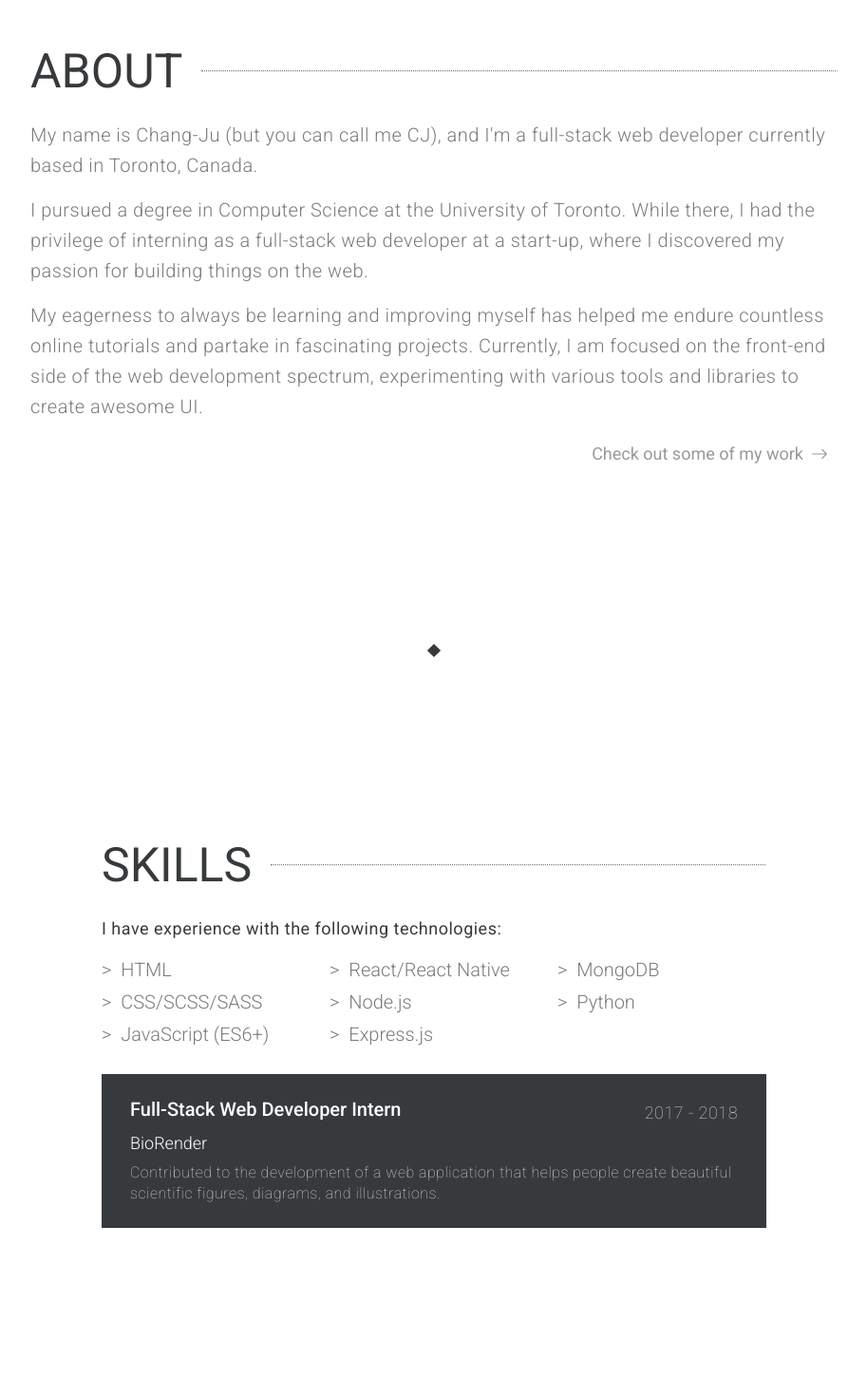
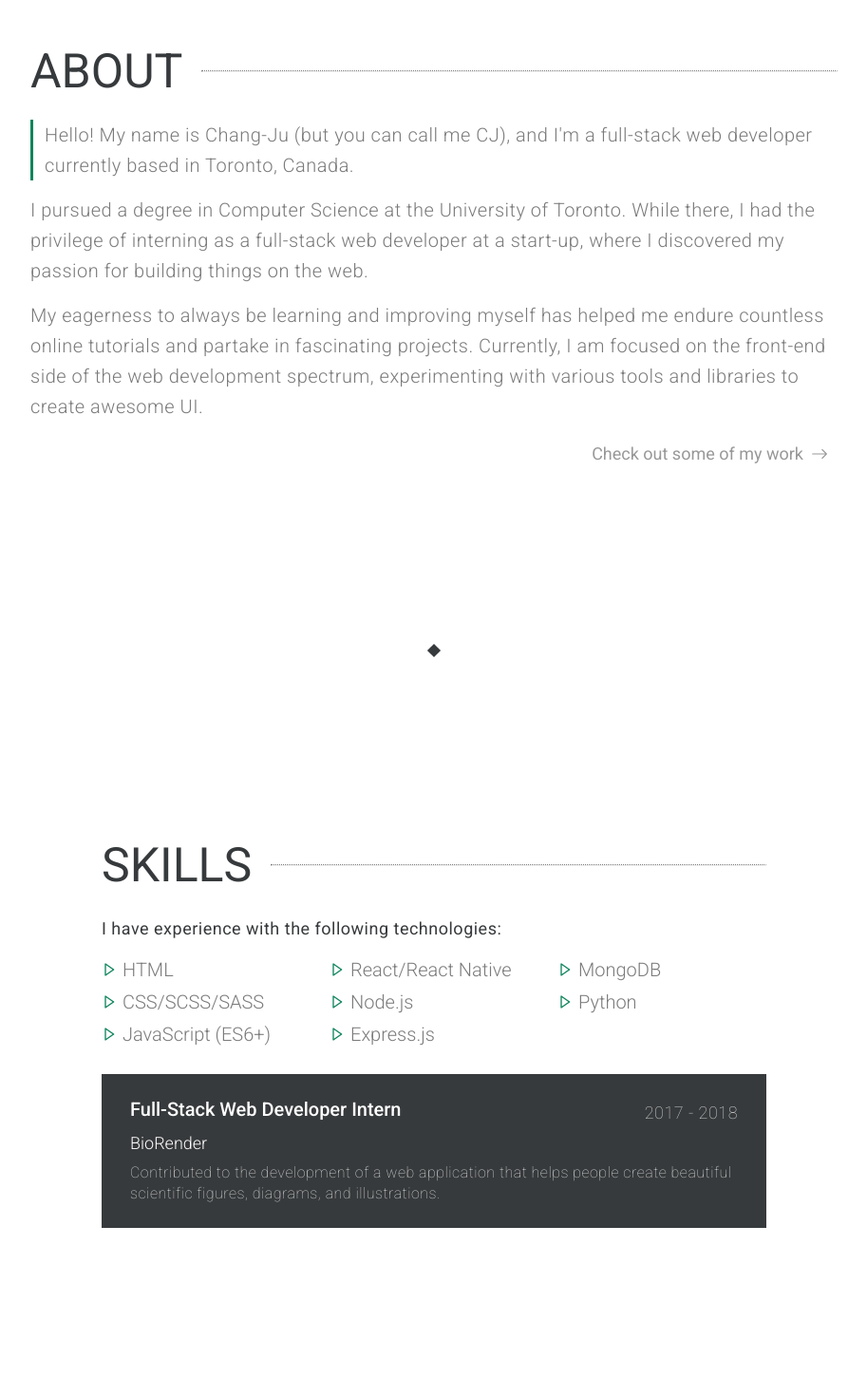
Before and after one commit to cjoak1028/my-personal-website, a React (Create React App) app: page / in a window 1280 px wide. Shown: the part 920-2390 px from the top of the page at 95% size, without its empty margins (228-1141 px from the left). Built offline with nearby package versions, Linux system fonts and the light colour scheme.

Commit message:
Added color

```diff
--- a/src/components/About/About.js
+++ b/src/components/About/About.js
@@ -9,10 +9,13 @@ const About = () => {
         <h2>ABOUT</h2>
         <hr />
       </div>
-      <p>
-        My name is Chang-Ju (but you can call me CJ), and I'm a full-stack web
-        developer currently based in Toronto, Canada.
-      </p>
+      <div className={`${styles["first-paragraph"]} flex`}>
+        <span></span>
+        <p>
+          Hello! My name is Chang-Ju (but you can call me CJ), and I'm a
+          full-stack web developer currently based in Toronto, Canada.
+        </p>
+      </div>
       <p>
         I pursued a degree in Computer Science at the University of Toronto.
         While there, I had the privilege of interning as a full-stack web
--- a/src/components/About/About.module.css
+++ b/src/components/About/About.module.css
@@ -27,6 +27,16 @@
     transition: .2s;
 }
 
+.first-paragraph {
+    border-left: 3px solid #10855c;
+    padding-left: 12px;
+    margin-bottom: 1.5rem;
+}
+
+.first-paragraph p {
+    margin: 0;
+}
+
 /* @media screen and (min-width: 65em) {
     #about {
         position: relative;
--- a/src/components/Header/Header.module.css
+++ b/src/components/Header/Header.module.css
@@ -3,6 +3,7 @@
     position: fixed;
     width: 100%;
     background-color: rgba(255, 255, 255, 0.95);
+    z-index: 10;
 }
 
 #logo-container {
--- a/src/components/Hero/Hero.module.css
+++ b/src/components/Hero/Hero.module.css
@@ -34,7 +34,6 @@
         flex-direction: row-reverse;
         align-items: center;
         justify-content: center;
-        gap: clamp(2rem, 5vw, 8rem);
     }
 
     #hero-text {
@@ -47,5 +46,6 @@
 
     #avatar-outline {
         margin: 0;
+        margin-right: clamp(2rem, 5vw, 8rem);
     }
 }
--- a/src/components/Skills/Skills.js
+++ b/src/components/Skills/Skills.js
@@ -1,5 +1,6 @@
 import React from "react";
 import styles from "./Skills.module.css";
+import { BiRightArrow } from "react-icons/bi";
 
 const Skills = () => {
   return (
@@ -11,29 +12,33 @@ const Skills = () => {
       <div id={styles["skills-list"]}>
         <p>I have experience with the following technologies:</p>
         <ul id={styles["skills-list"]}>
-          <li>
-            <span>&gt;</span> HTML
+          <li className="flex flex-ai-c">
+            <BiRightArrow className={styles.bullet} /> HTML
           </li>
-          <li>
-            <span>&gt;</span> CSS/SCSS/SASS
+          <li className="flex flex-ai-c">
+            <BiRightArrow className={styles.bullet} />
+            CSS/SCSS/SASS
           </li>
-          <li>
-            <span>&gt;</span> JavaScript (ES6+)
+          <li className="flex flex-ai-c">
+            <BiRightArrow className={styles.bullet} />
+            JavaScript (ES6+)
           </li>
-          <li>
-            <span>&gt;</span> React/React Native
+          <li className="flex flex-ai-c">
+            <BiRightArrow className={styles.bullet} />
+            React/React Native
           </li>
-          <li>
-            <span>&gt;</span> Node.js
+          <li className="flex flex-ai-c">
+            <BiRightArrow className={styles.bullet} /> Node.js
           </li>
-          <li>
-            <span>&gt;</span> Express.js
+          <li className="flex flex-ai-c">
+            <BiRightArrow className={styles.bullet} />
+            Express.js
           </li>
-          <li>
-            <span>&gt;</span> MongoDB
+          <li className="flex flex-ai-c">
+            <BiRightArrow className={styles.bullet} /> MongoDB
           </li>
-          <li>
-            <span>&gt;</span> Python
+          <li className="flex flex-ai-c">
+            <BiRightArrow className={styles.bullet} /> Python
           </li>
         </ul>
       </div>
--- a/src/components/Skills/Skills.module.css
+++ b/src/components/Skills/Skills.module.css
@@ -65,6 +65,13 @@
     line-height: clamp(1.8rem, 3vw, 2.2rem);
 }
 
+.bullet {
+    width: clamp(1.4rem, 1.6vw, 1.6rem);
+    height: auto;
+    margin-right: 6px;
+    color: #10855c;
+}
+
 @media screen and (min-width: 50em) {
     #skills-list ul {
         columns: 3;
--- a/src/components/Work/Work.module.css
+++ b/src/components/Work/Work.module.css
@@ -6,10 +6,10 @@
 .work-gallery {
     display: grid;
     grid-template-columns: 1fr;
-    gap: 1rem;
+    gap: clamp(1rem, 1.8vw, 1.8rem);
 }
 
-@media screen and (min-width: 50em) {
+@media screen and (min-width: 45em) {
     .work-gallery {
         grid-template-columns: repeat(2, 1fr);
     }
--- a/src/components/Work/WorkCard.module.css
+++ b/src/components/Work/WorkCard.module.css
@@ -1,6 +1,6 @@
 .work-card {
     background-color: #FAFAFA;
-    padding: 2rem 2.2rem;
+    padding: clamp(2rem, 2vw, 2.5rem);
 }
 
 .work-card h4 {
@@ -31,7 +31,7 @@
 .tech {
     font-size: clamp(1rem, 1.2vw, 1.2rem);
     font-weight: 500;
-    color: var(--c-main);
+    color: #10855c;
     margin-bottom: 0;
 }
 
@@ -53,6 +53,14 @@
     opacity: 0.8;
 }
 
+.work-link:hover img {
+    opacity: 1;
+}
+
+.work-link:hover {
+    opacity: 1;
+}
+
 .flex-wrapper {
     display: flex;
     justify-content: space-between;
@@ -64,7 +72,7 @@
     height: auto;
 }
 
-@media screen and (max-width: 25em) {
+@media screen and (max-width: 21.5em) {
     .work-card {
         text-align: center;
     }
```
